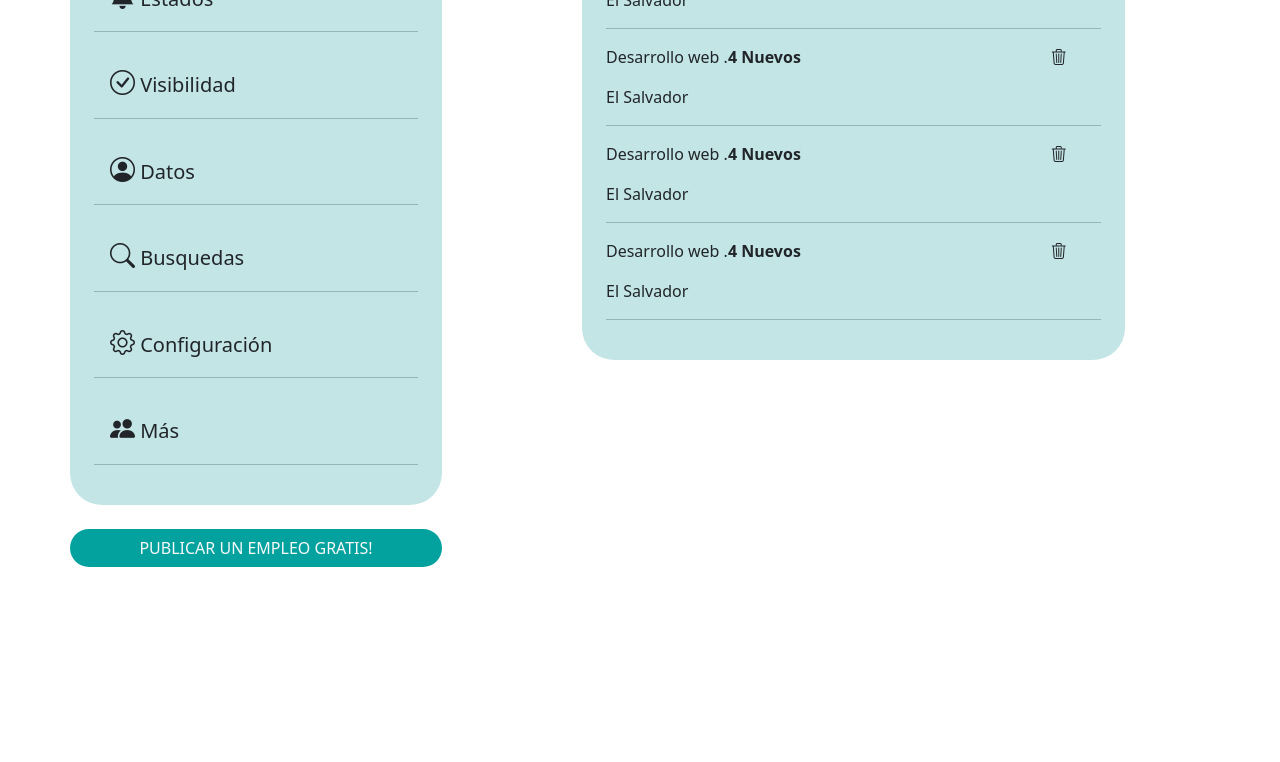
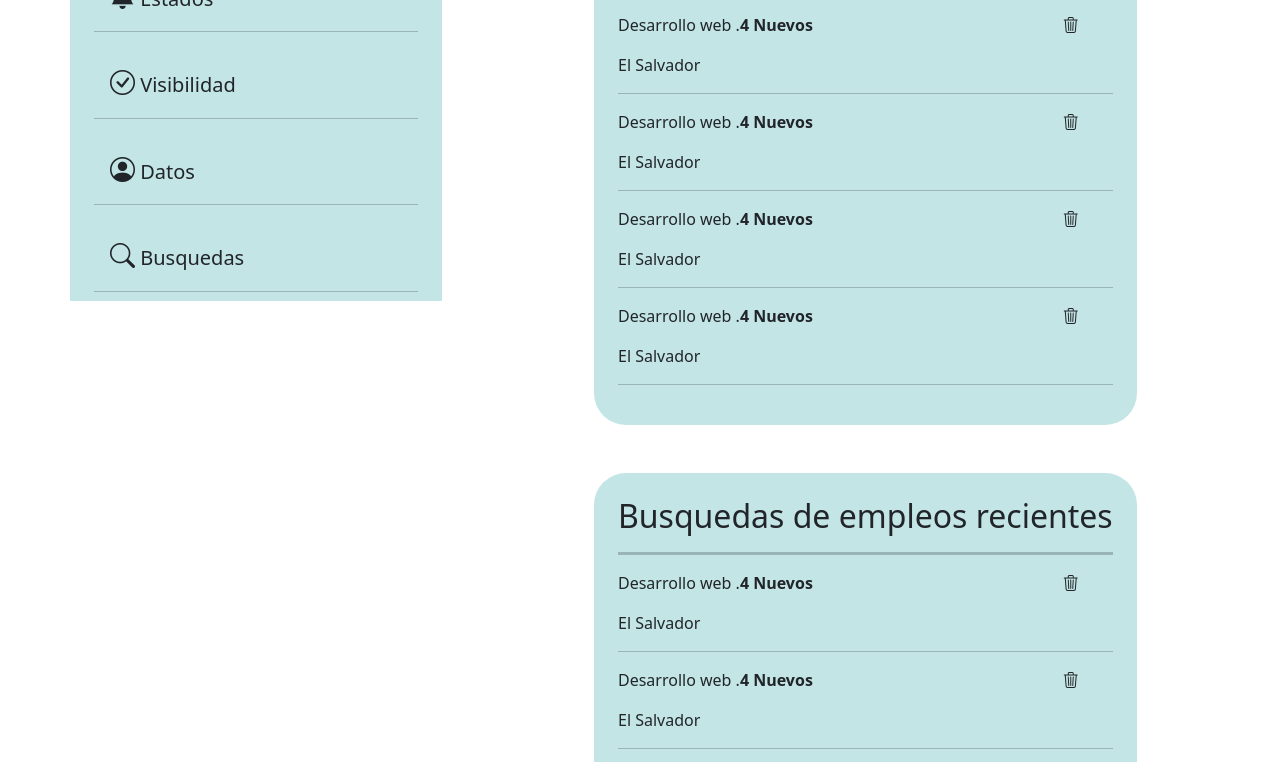
Before and after one commit to arrevillagamario/proyecto-web, a plain HTML site: page index.html in a window 1280 px wide. Shown: the part 324-1086 px from the top of the page. Before the commit the page ends 800 px from the top, so only its background shows below. Drawn offline with nearby package versions, Linux system fonts and the light colour scheme.

Commit message:
Para la compu

```diff
--- a/Estilos/styles.css
+++ b/Estilos/styles.css
@@ -4,7 +4,7 @@
   }
 
 .Big-margin{
-    margin-top: 175px;
+    margin-top: 240px;
 }
 .margin-left{
   margin-left: 500px;
--- a/index.html
+++ b/index.html
@@ -93,7 +93,7 @@
       </nav>
       <div class="container d-flex">
         <div class="  container fixed-top left-fixed">
-          <div class="row col-4">
+          <div class="row col-4 overflow-scroll" style="height: 450px;">
             <div class=" rounded-5 p-4 " style="background-color: #C3E5E6; height: fit-content;">
               <a href="#" class="list-group-item list-group-item-action fs-5 pt-3 align-middle"><i class="bi-grid ps-3" style="font-size: 25px;"></i>
                Preferencias</a><hr>
@@ -107,8 +107,52 @@
             <button class="btn text-light rounded-5 mt-4" style="background-color: #04A29F;">PUBLICAR UN EMPLEO GRATIS!</button>
           </div>
         </div>
-        <div class="Big-margin margin-left overflow-y-scroll md:h-screen" >
-          <div class="justify-content-start p-4 rounded-5" style="background-color:#C3E5E6;">
+
+        <div class="Big-margin margin-left " style="height: 200px;" >
+          <div class="container-fluid">
+            <div class="justify-content-start p-4 rounded-5 " style="background-color:#C3E5E6;">
+              <h2>Busquedas de empleos recientes</h2><hr class="border-3">
+              <div class="d-flex">
+                <p>Desarrollo web .</p>
+                <div class="d-flex">
+                  <a href="#" class="text-decoration-none text-dark fw-bold">4 Nuevos</a>
+                  <i class="bi bi-trash3" style="margin-left: 250px;"></i>
+                </div>
+              </div>
+              <p>El Salvador</p>
+              <hr>
+              <div class="d-flex">
+                <p>Desarrollo web .</p>
+                <div class="d-flex">
+                  <a href="#" class="text-decoration-none text-dark fw-bold">4 Nuevos</a>
+                  <i class="bi bi-trash3" style="margin-left: 250px;"></i>
+                </div>
+              </div>
+              <p>El Salvador</p>
+              <hr>
+              <div class="d-flex">
+                <p>Desarrollo web .</p>
+                <div class="d-flex">
+                  <a href="#" class="text-decoration-none text-dark fw-bold">4 Nuevos</a>
+                  <i class="bi bi-trash3" style="margin-left: 250px;"></i>
+                </div>
+              </div>
+              <p>El Salvador</p>
+              <hr>
+              <div class="d-flex">
+                <p>Desarrollo web .</p>
+                <div class="d-flex">
+                  <a href="#" class="text-decoration-none text-dark fw-bold">4 Nuevos</a>
+                  <i class="bi bi-trash3" style="margin-left: 250px;"></i>
+                </div>
+              </div>
+              <p>El Salvador</p>
+              <hr>
+            </div>
+          </div>
+
+          <div class="container-fluid mt-5">
+            <div class="justify-content-start p-4 rounded-5 " style="background-color:#C3E5E6;">
               <h2>Busquedas de empleos recientes</h2><hr class="border-3">
               <div class="d-flex">
                 <p>Desarrollo web .</p>
@@ -150,6 +194,8 @@
           </div>
         </div>
 
+      </div>
+
 
 
 
```
Lines whose indentation alone changed are shown as unchanged.
